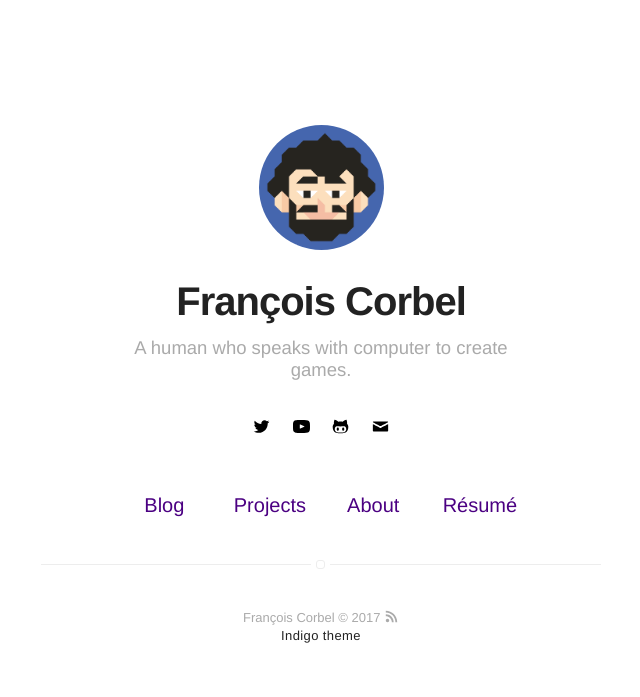
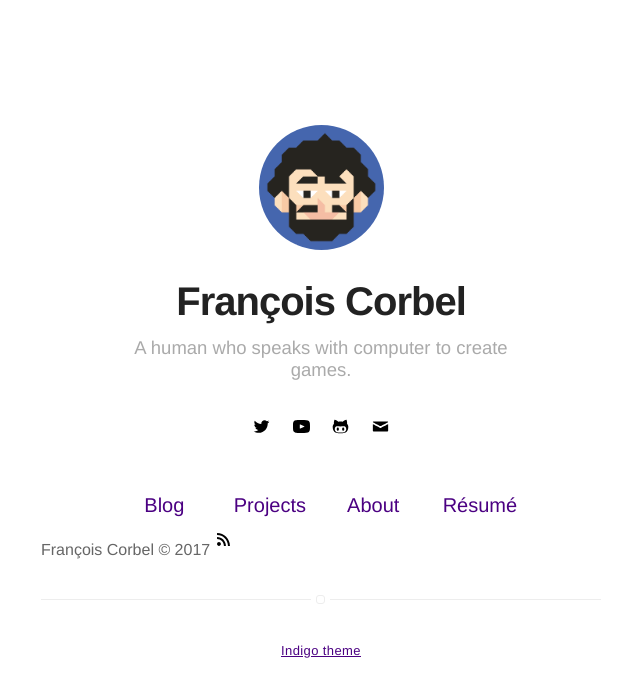
Before and after one commit to fcvalise/fcvalise.github.io, a Jekyll site: the page built from index.html, in a window 1280 px wide. Shown: the top 697 px of the page, without its empty margins (319-959 px from the left). Built offline with Jekyll 4.4.1, drawn with Linux system fonts in a browser that asks for light colours.

Commit message:
Update _config.yml

```diff
--- a/_includes/footer.html
+++ b/_includes/footer.html
@@ -1,7 +1,7 @@
-<footer class="footer-main">
+<footer class="extra">
     {{ site.name }} © {{ site.time | date: '%Y' }} <a class="link" href="{{ site.url }}/feed.xml" target="_blank"><svg class="icon icon-rss"><use xlink:href="#icon-rss"></use></svg></a>
 
-    <p class="extra">
+    <p class="footer-main">
         <a class="link" href="https://github.com/sergiokopplin/indigo">Indigo theme</a>
     </p>
 </footer>
```
Also changed, not shown: 1 other file.
